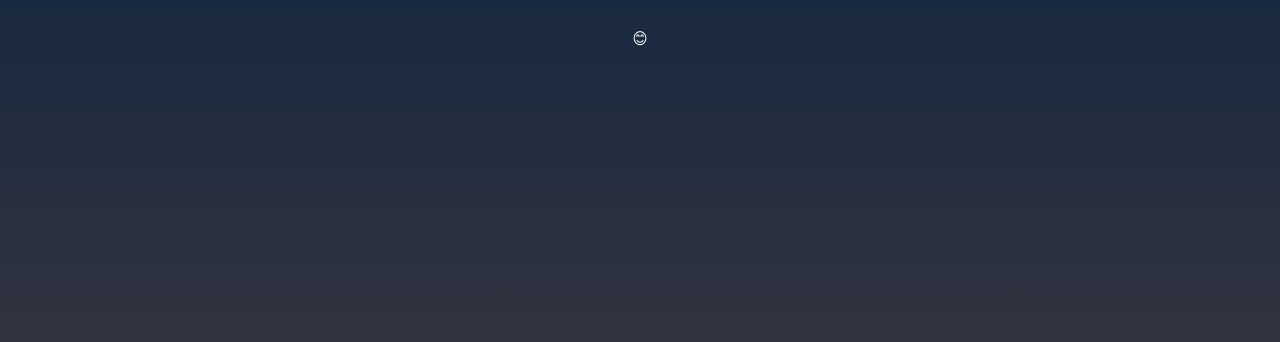
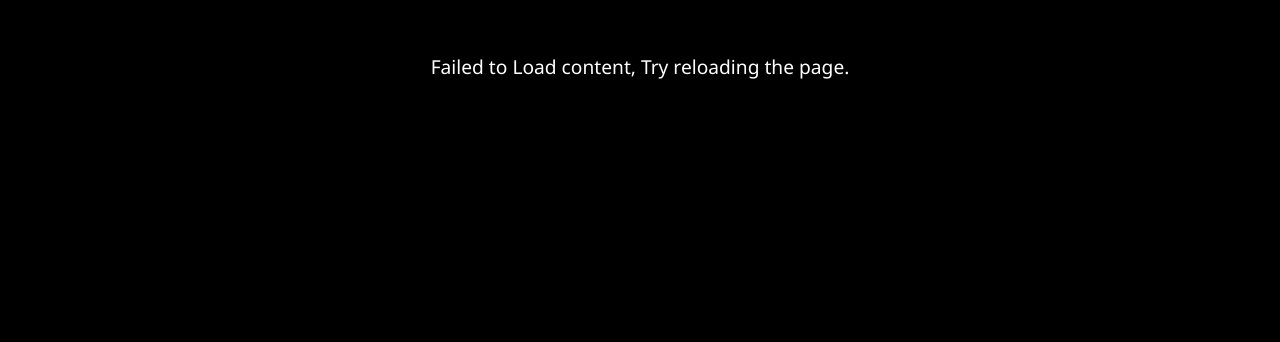
Before and after one commit to vivekX86/kiit_ecell, a website: page public/index.html in a window 1280 px wide. Shown: the part 334-676 px from the top of the page. Drawn offline with Linux system fonts and the light colour scheme; no server answers.

Commit message:
Add files via upload

```diff
--- a/public/app.css
+++ b/public/app.css
@@ -125,3 +125,26 @@ footer{
     display: flex;
     justify-content: center;
 }
+
+#error{
+    position: absolute;
+    top: 0px;
+    background-color: rgb(0, 0, 0);
+    color: #b1b1b1;
+    height: 100%;
+    width:  100%;
+
+    display: none;
+    align-items: center;
+    justify-content: center;
+    z-index: 3;
+    margin: 0px;
+    padding: 0px;
+}
+
+#error span{
+    font-size: larger;
+    height: fit-content;
+    width: fit-content;
+    padding: 10px;
+}
--- a/public/index.html
+++ b/public/index.html
@@ -36,5 +36,9 @@
     <footer>
         😊
     </footer>
+
+    <div id="error">
+        <span>Failed to Load content, Try reloading the page.</span>
+    </div>
 </body>
 </html>
--- a/public/main.js
+++ b/public/main.js
@@ -1,15 +1,19 @@
-const url = "https://nodejs-serverless-function-express-liart-eight.vercel.app";
+// const url = "https://nodejs-serverless-function-express-liart-eight.vercel.app/api/hero";
+const url = "/api/hero";
+
 async function loadJsonData(){
     try{
-        const response = await fetch(url+"/api/hero");
+        const response = await fetch(url);
         if(!response.ok){
             const errMsg = ("Error: ", response.status, response.statusText);
             throw new Error(errMsg);
+            errorOccured(errMsg);
         }
         const data = await response.json();
         handleJsonData(data);
     } catch (error){
         console.log(error);
+        errorOccured(error);
     }
 }
 
@@ -27,4 +31,9 @@ function handleJsonData(data){
     })
 }
 
+function errorOccured(){
+    const error_ele = document.getElementById("error");
+    error_ele.style.display = "flex";
+}
+
 window.onload = loadJsonData();
```
